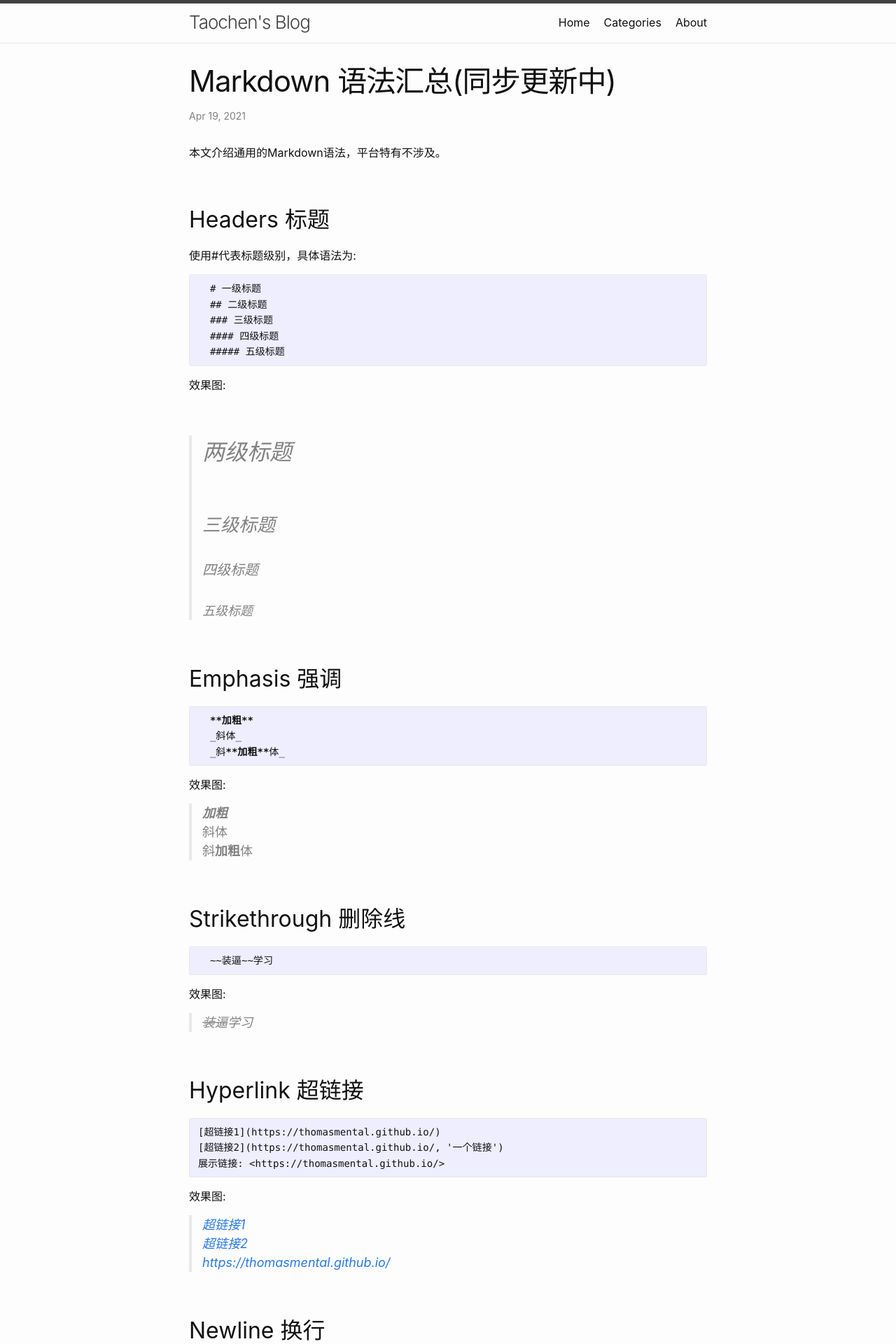
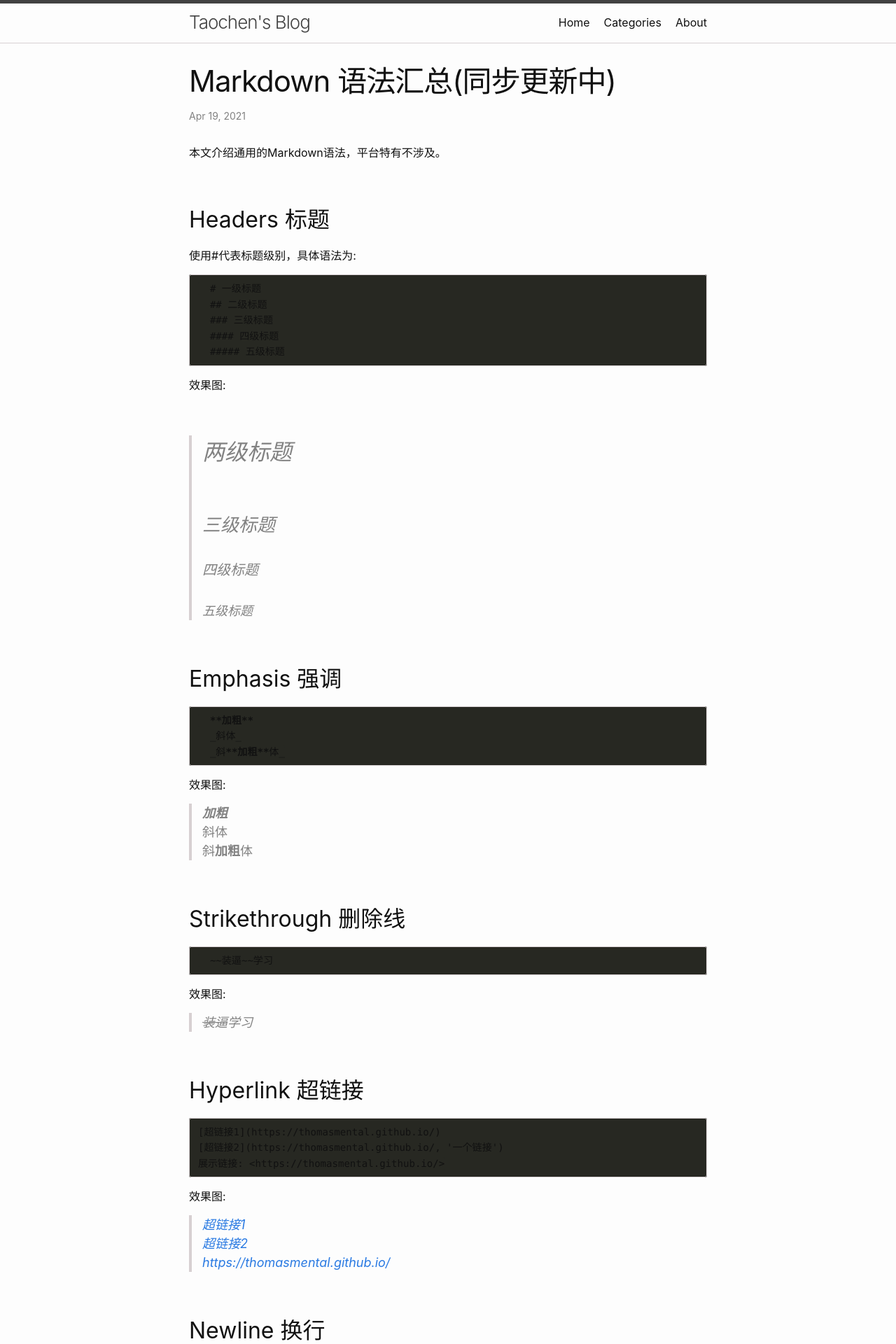
Before and after one commit to ThomasMental/ThomasMental.github.io, a Jekyll site: the page built from _posts/2021-04-19-Markdown.markdown, in a window 1280 px wide. Shown: the top 1920 px of the page at 70% size. Built offline with Jekyll 4.4.1, drawn with Linux system fonts in a browser that asks for light colours; comment, search, counter and statistics services are not loaded; a style sheet for code colours, icons or effects is not loaded.

Commit message:
update code block

```diff
--- a/_sass/minima/_base.scss
+++ b/_sass/minima/_base.scss
@@ -176,9 +176,11 @@ pre {
   overflow-x: auto;
 
   > code {
+    color: code-text-color;
     border: 0;
     padding-right: 0;
     padding-left: 0;
+    background-color: $code-background-color;
   }
 }
 
--- a/_sass/minima/skins/classic.scss
+++ b/_sass/minima/skins/classic.scss
@@ -8,13 +8,14 @@ $site-title-color:      $brand-color-dark !default;
 
 $text-color:            #111111 !default;
 $background-color:      #fdfdfd !default;
-$code-background-color: #eeeeff !default;
+$code-background-color: #272822 !default;
+$code-text-color:       #d1d1c9 !default;
 
 $link-base-color:       #2a7ae2 !default;
 $link-visited-color:    darken($link-base-color, 15%) !default;
 $link-hover-color:      $text-color !default;
 
-$border-color-01:       $brand-color-light !default;
+$border-color-01:       #d7d0d2 !default;
 $border-color-02:       lighten($brand-color, 35%) !default;
 $border-color-03:       $brand-color-dark !default;
 
```
